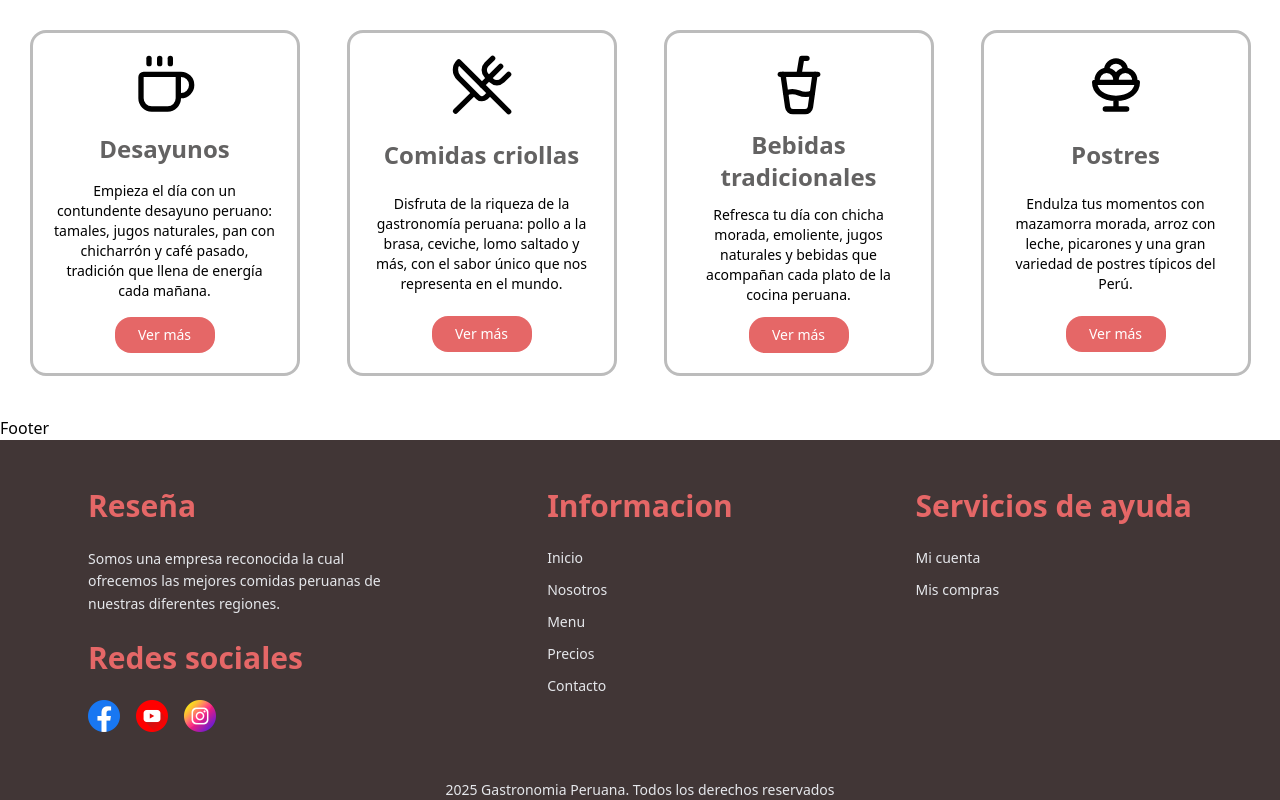
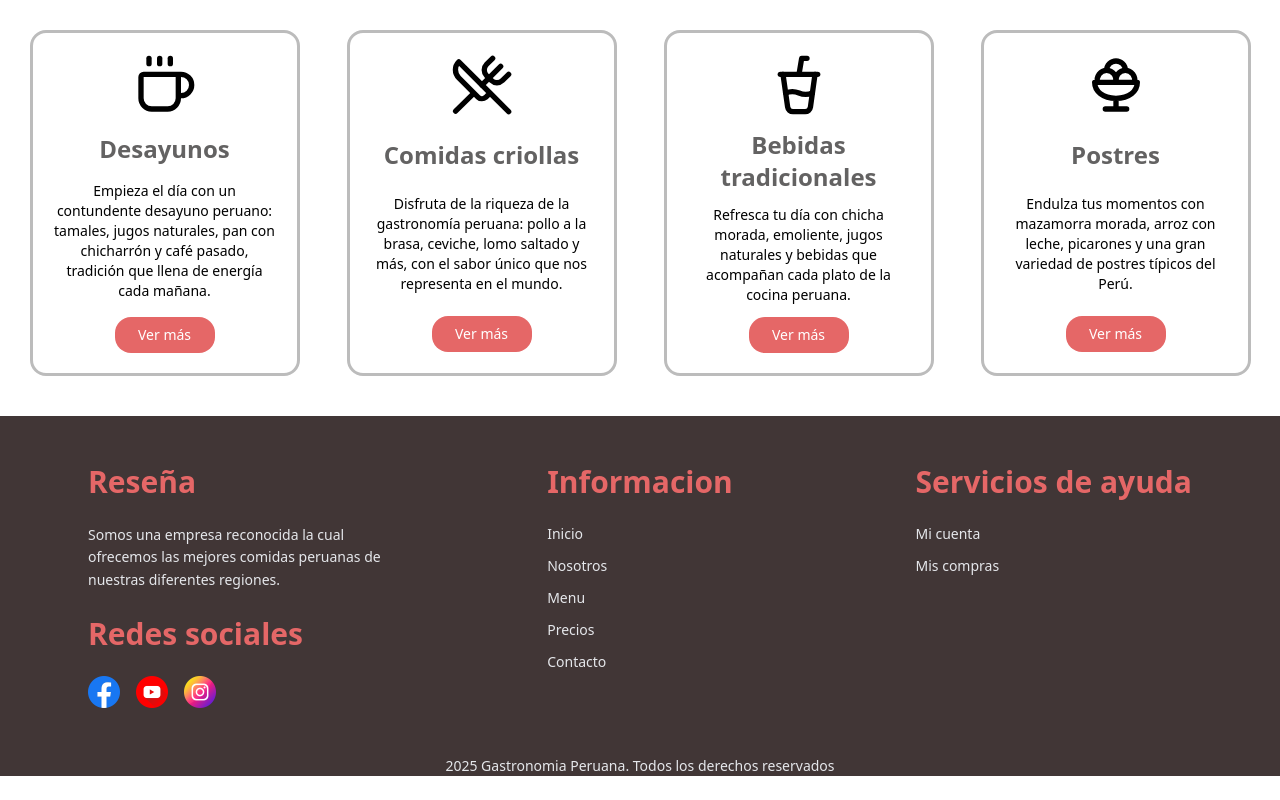
Before and after one commit to JesusCortezCr/Frontend-ComidaPeruana, a React (Vite) app: page /home in a window 1280 px wide. Shown: the part 490-1290 px from the top of the page. After the commit the page ends 1266 px from the top, so only its background shows below. Built offline with nearby package versions, Linux system fonts and the light colour scheme.

Commit message:
Se arreglo orden de footer

```diff
--- a/src/components/layout/Footer.tsx
+++ b/src/components/layout/Footer.tsx
@@ -3,7 +3,7 @@ const Footer=()=>{
 
     return(
         <>
-        <p>Footer</p>
+
         <footer className="bg-[#413636] text-gray-200">
            <div className="max-w-6xl mx-auto px-6 py-12">
             {/*Definimos grid col*/}
```
